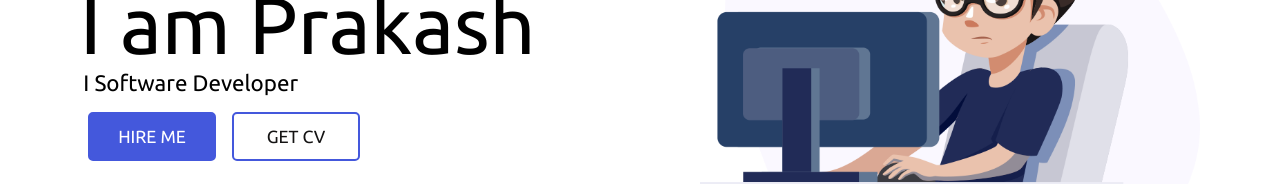
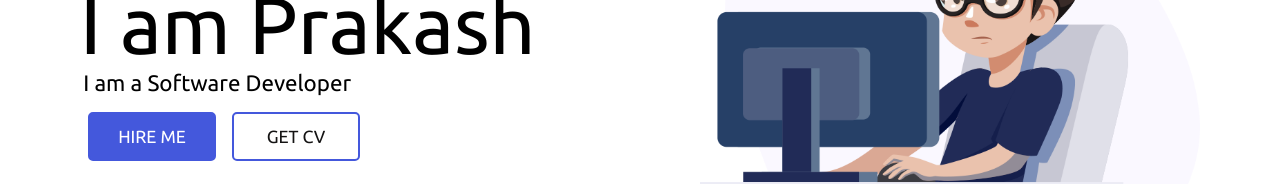
Before and after one commit to Prakashpradhangit/MyPortfolio, a plain HTML site: page index.html in a window 1280 px wide. Shown: the part 253-437 px from the top of the page. Drawn offline with nearby package versions, Linux system fonts and the light colour scheme.

Commit message:
fix the error

```diff
--- a/index.html
+++ b/index.html
@@ -58,7 +58,7 @@
     <div class="left">
       <div class="text">Hey</div>
       <div class="name">I am Prakash</div>
-      <div class="title">I Software Developer</div>
+      <div class="title">I am a Software Developer</div>
 
       <!-- button Hire me and Get CV-->
       <div class="button">
```
